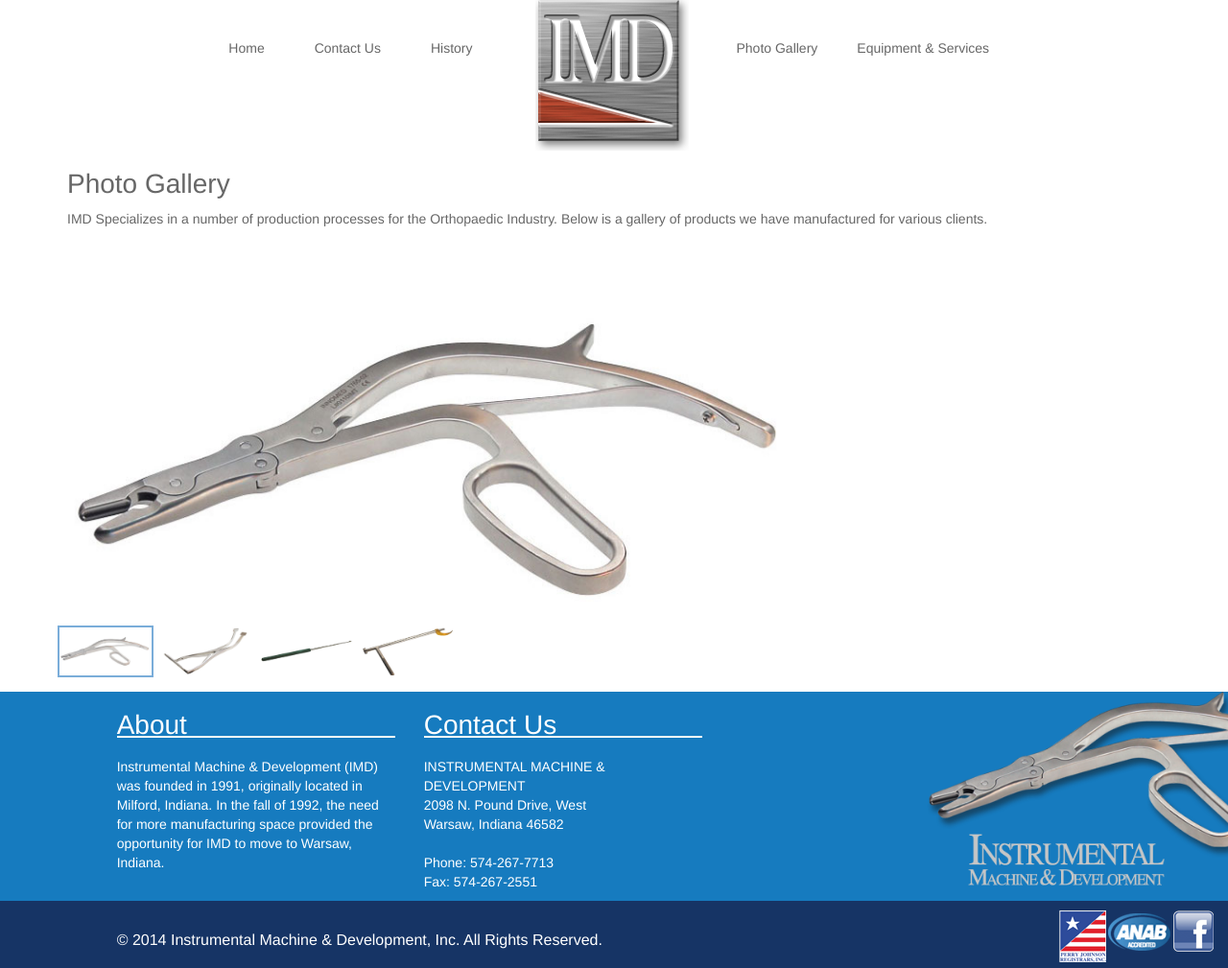
After one commit to jbake11/imdortho, a PHP site: page /photo2.php in a window 1280 px wide. The commit adds this page. Shown: the whole page at 96% size. Run offline with PHP 8.4, Linux system fonts and the light colour scheme; some libraries are stand-ins or nearby versions.

Commit message:
alternate page for gallery photo2.php

```diff
--- a/css/main.css
+++ b/css/main.css
@@ -71,23 +71,6 @@ a:active {
     z-index: 999;
 }
 
-.footText{
-    color: white;
-    font-size: 1em;
-}
-
-.footTitle{
-    color: white;
-    font-size: 2em;
-    margin-bottom: -5px;
-}
-
-.footCopyrightText{
-    font-size: 16px;
-    color: white;
-    margin-top: 20px;
-}
-
 li {
     /*    font-size: 18px;*/
 }
@@ -126,24 +109,6 @@ h3{
     margin-top: 40px;
 }
 
-#footer hr{
-    margin-top: -2px;
-    background-color: white;
-    height: 1px;
-}
-
-#footer{
-    background: url('/images/footertool.png') no-repeat top right;
-    background-size: contain;
-    background-color: #167bbf;
-    /*    min-height: 300px;*/
-}
-
-#footer h3{
-    margin-top: 100px;
-    margin-bottom: 1px;
-
-}
 
 #leftnav li{
     margin-right: 20px;
@@ -291,14 +256,104 @@ h3{
     font-size: 2em;
 }
 
+#footer hr{
+    margin-top: -2px;
+    background-color: white;
+    height: 1px;
+}
+
+#footer{
+    background: url('/images/footertool.png') no-repeat top right;
+    background-size: contain;
+    background-color: #167bbf;
+
+}
+
+#footer h3{
+    margin-top: 100px;
+    margin-bottom: 1px;
+
+}
+
+.footText{
+    color: white;
+    font-size: 1em;
+}
+
+.footTitle{
+    color: white;
+    font-size: 2em;
+    margin-bottom: -5px;
+}
+
+.footCopyrightText{
+    font-size: 16px;
+    color: white;
+    margin-top: 20px;
+}
+
 @media (max-width: 767px) {
     #equipment, #employment, #products{
         margin-top: 50px;
     }
+
+    #footer{
+        background-color: #167bbf;
+    }
+
 }
 
 @media (max-width: 992px) {
     #leftnav li, #rightnav li{
         margin-right: 10px;
     }
+
+    #footer{
+        background-color: #167bbf;
+    }
+
 }
+
+
+
+
+
+
+
+/* Main carousel style */
+.carousel {
+    width: 800px;
+}
+
+/* Indicators list style */
+.article-slide .carousel-indicators {
+    bottom: 0;
+    left: 0;
+    margin-left: 5px;
+    width: 100%;
+}
+/* Indicators list style */
+.article-slide .carousel-indicators li {
+    border: medium none;
+    border-radius: 0;
+    float: left;
+    height: 54px;
+    margin-bottom: 5px;
+    margin-left: 0;
+    margin-right: 5px !important;
+    margin-top: 0;
+    width: 100px;
+}
+/* Indicators images style */
+.article-slide .carousel-indicators img {
+    border: 2px solid #FFFFFF;
+    float: left;
+    height: 54px;
+    left: 0;
+    width: 100px;
+}
+/* Indicators active image style */
+.article-slide .carousel-indicators .active img {
+    border: 2px solid #428BCA;
+    opacity: 0.7;
+}
--- /dev/null
+++ b/photo2.php
@@ -0,0 +1,75 @@
+
+<?php
+
+include("head.php");
+?>
+
+
+
+<script type='text/javascript'>
+// Stop carousel
+    $('.carousel').carousel({
+        interval: false
+    });
+</script>
+
+
+<div class='container-fluid'>
+    <h1>Photo Gallery</h1>
+
+    IMD Specializes in a number of production processes for the Orthopaedic Industry. Below is a gallery
+    of products we have manufactured for various clients.
+</div>
+
+<div class="container-fluid">
+    <div class="row">
+        <div class="col-lg-12 carousel slide article-slide" id="article-photo-carousel">
+
+            <!-- Wrapper for slides -->
+            <div class="carousel-inner cont-slider">
+
+                <div class="item active">
+                    <img alt="" title="" src="images/gallery/1765-02.jpg">
+                </div>
+                <div class="item">
+                    <img alt="" title="" src="images/gallery/1878.jpg">
+                </div>
+                <div class="item">
+                    <img alt="" title="" src="images/gallery/4240.jpg">
+                </div>
+                <div class="item">
+                    <img alt="" title="" src="images/gallery/5201_gold.jpg">
+                </div>
+                <div class="item">
+                    <img alt="" title="" src="images/gallery/5211_gold.jpg">
+                </div>
+                <div class="item">
+                    <img alt="" title="" src="images/gallery/5220_gold.jpg">
+                </div>
+                <div class="item">
+                    <img alt="" title="" src="images/gallery/5230_gold.jpg">
+                </div>
+            </div>
+            <!-- Indicators -->
+            <ol class="carousel-indicators">
+                <li class="active" data-slide-to="0" data-target="#article-photo-carousel">
+                    <img alt="" src="images/gallery/1765-02.jpg">
+                </li>
+                <li class="" data-slide-to="1" data-target="#article-photo-carousel">
+                    <img alt="" title="" src="images/gallery/1878.jpg">
+                </li>
+                <li class="" data-slide-to="2" data-target="#article-photo-carousel">
+                    <img alt="" title="" src="images/gallery/4240.jpg">
+                </li>
+                <li class="" data-slide-to="3" data-target="#article-photo-carousel">
+                    <img alt="" title="" src="images/gallery/5201_gold.jpg">
+                </li>
+            </ol>
+        </div>
+    </div>
+</div>
+
+
+<?php
+
+include("foot.php");
```
Also changed, not shown: photo.php (+65 -110 lines), images/gallery/1765-02.jpg, images/gallery/4240.jpg, images/gallery/5201_gold.jpg, images/gallery/5211_gold.jpg, images/gallery/5220_gold.jpg, images/gallery/5230_gold.jpg, images/gallery/6620.jpg, images/gallery/6865-04_gold.jpg, images/gallery/7400_handle.jpg, images/gallery/9125.jpg, images/gallery/T1006.jpg, images/gallery/Tools-11.jpg, images/gallery/Tools-15.jpg, 1 more files.
